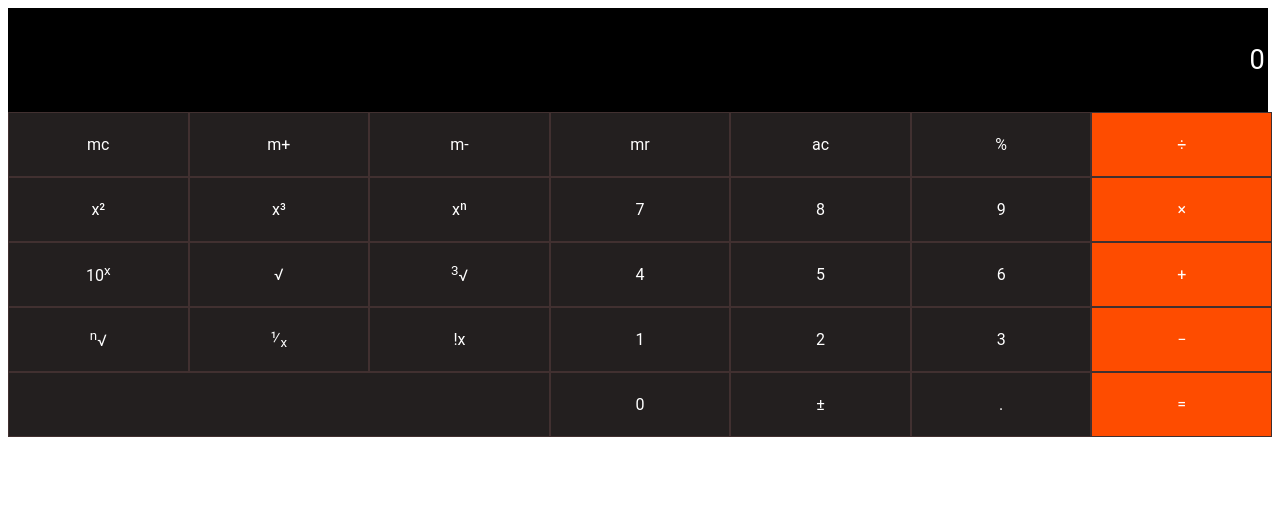
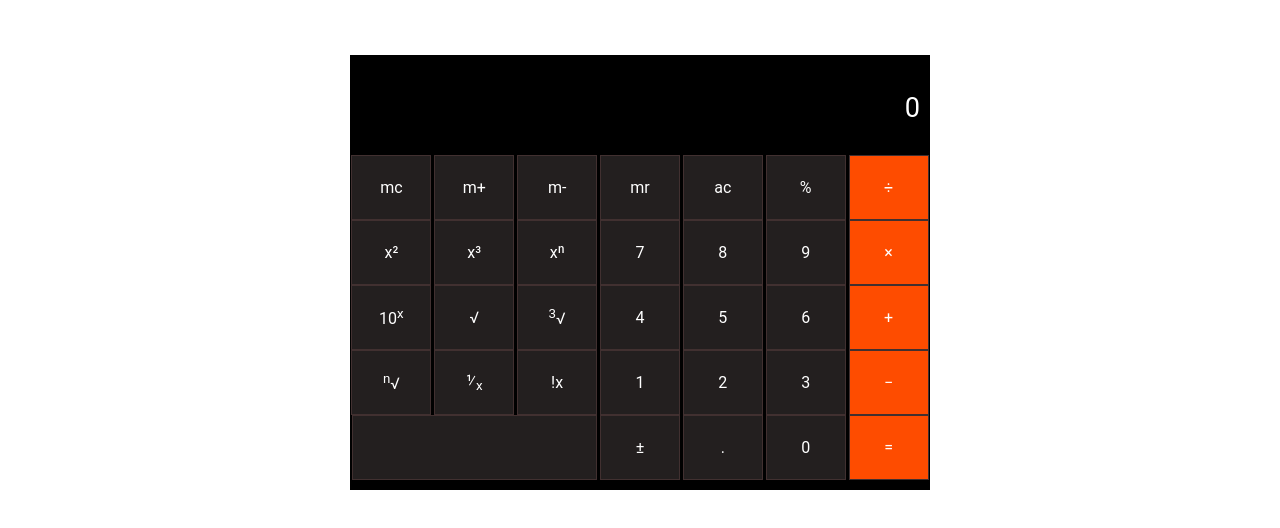
Before and after one commit to al-ensign/vanilla-js-calculator, a website built with webpack: page src/index.html in a window 1280 px wide. Built offline with nearby package versions, Linux system fonts and the light colour scheme.

Commit message:
update calc styles

```diff
--- a/src/index.html
+++ b/src/index.html
@@ -8,43 +8,43 @@
     <link rel="stylesheet" href="./style.css" />
 </head>
 <body>
-    <section class="calc-screen main" id="main">
-      <input type="text" class="calc-numbers" value="0">
-    </section>
-    <section class="calc-keyboard">
-            <button type="button" class="button-el" id="mc"><p>mc</p></button>
-            <button type="button" class="button-el" id="mPlus"><p>m+</p></button>
-            <button type="button" class="button-el" id="mMinus"><p>m-</p></button>
-            <button type="button" class="button-el" id="mr"><p>mr</p></button>
-            <button type="button" class="button-el" id="ac"><p>ac</p></button>
-            <button type="button" class="button-el" id="percent"><p>&#37</p></button>
-            <button type="button" class="button-el special" id="divide"><p>&#247</p></button>
-            <button type="button"class="button-el" id="square"><p>x&#178</p></button>
-            <button type="button"class="button-el" id="cube"><p>x&#179</p></button>
-            <button type="button"  class="button-el" id="anyPower"><p>x&#x207F</p></button>
-            <button type="button" class="button-el" id="seven"><p>7</p></button>
-            <button type="button" class="button-el" id="eight"><p>8</p></button>
-            <button type="button" class="button-el" id="nine"><p>9</p></button>
-            <button type="button" class="button-el special" id="multiply"><p>&#215</p></button>
-            <button type="button"  class="button-el" id="tenPowerX"><p>10<sup>x</sup></p></button>
-            <button type="button"  class="button-el" id="root"><p>&#8730</p></button>
-            <button type="button"  class="button-el" id="cubicRoot"><p><sup>3</sup>&#8730</p></button>
-            <button type="button" class="button-el" id="four"><p>4</p></button>
-            <button type="button" class="button-el" id="five"><p>5</p></button>
-            <button type="button"class="button-el" id="six"><p>6</p></button>
-            <button type="button" class="button-el special" id="plus"><p>&#43</p></button>
-            <button type="button"  class="button-el" id="yRoot"><p><sup>n</sup>&#8730</p></button>
-            <button type="button" class="button-el" id="devideByX"><p>&#x215F<sub>x</sub></p></button>
-            <button type="button" class="button-el" id="factorial"><p>!x</p></button>
-            <button type="button" class="button-el" id="one"><p>1</p></button>
-            <button type="button" class="button-el" id="two"><p>2</p></button>
-            <button type="button" class="button-el" id="three"><p>3</p></div>
-            <button type="button" class="button-el special" id="minus"><p>&#8722</p></button>
-            <div class="button-empty span-3"></div>
-            <button type="button" class="button-el" id="zero"><p>0</p></button>
-            <button type="button" class="button-el" id="changeSign"><p>&#177</p></button>
-            <button type="button" class="button-el" id="dot"><p>.</p></button>
-            <button type="button"  class="button-el special" id="equal"><p>&#61</p></button>
-          </section>
+    <div class="calculator" id="main">
+      <div class="calc-screen"><p>0</p></div>
+    <div class="buttons">
+      <button type="button" class="btn" id="mc"><p>mc</p></button>
+      <button type="button" class="btn" id="mPlus"><p>m+</p></button>
+      <button type="button" class="btn" id="mMinus"><p>m-</p></button>
+      <button type="button" class="btn" id="mr"><p>mr</p></button>
+      <button type="button" class="btn" id="ac"><p>ac</p></button>
+      <button type="button" class="btn" id="percent"><p>&#37</p></button>
+      <button type="button" class="btn special" id="divide"><p>&#247</p></button>
+      <button type="button"class="btn" id="square"><p>x&#178</p></button>
+      <button type="button"class="btn" id="cube"><p>x&#179</p></button>
+      <button type="button"  class="btn" id="anyPower"><p>x&#x207F</p></button>
+      <button type="button" class="btn" id="seven"><p>7</p></button>
+      <button type="button" class="btn" id="eight"><p>8</p></button>
+      <button type="button" class="btn" id="nine"><p>9</p></button>
+      <button type="button" class="btn special" id="multiply"><p>&#215</p></button>
+      <button type="button"  class="btn" id="tenPowerX"><p>10<sup>x</sup></p></button>
+      <button type="button"  class="btn" id="root"><p>&#8730</p></button>
+      <button type="button"  class="btn" id="cubicRoot"><p><sup>3</sup>&#8730</p></button>
+      <button type="button" class="btn" id="four"><p>4</p></button>
+      <button type="button" class="btn" id="five"><p>5</p></button>
+      <button type="button"class="btn" id="six"><p>6</p></button>
+      <button type="button" class="btn special" id="plus"><p>&#43</p></button>
+      <button type="button"  class="btn" id="yRoot"><p><sup>n</sup>&#8730</p></button>
+      <button type="button" class="btn" id="devideByX"><p>&#x215F<sub>x</sub></p></button>
+      <button type="button" class="btn" id="factorial"><p>!x</p></button>
+      <button type="button" class="btn" id="one"><p>1</p></button>
+      <button type="button" class="btn" id="two"><p>2</p></button>
+      <button type="button" class="btn" id="three"><p>3</p></button>
+      <button type="button" class="btn special" id="minus"><p>&#8722</p></button>
+      <div class="empty span-3"></div>
+      <button type="button" class="btn" id="changeSign"><p>&#177</p></button>
+      <button type="button" class="btn" id="dot"><p>.</p></button>
+      <button type="button" class="btn" id="zero"><p>0</p></button>
+      <button type="button"  class="btn special" id="equal"><p>&#61</p></button>
+    </div>
+  </div>
 </body>
 </html>
--- a/src/style.css
+++ b/src/style.css
@@ -1,40 +1,54 @@
-.calc-keyboard {
+.calculator{
+    width: 580px;
+    height: 435px;
+    background: #000;
+    margin: 55px auto;
+    color: #fff;
+    font-family: 'Roboto', serif;
+    gap: 0.05px;
+}
+.calc-screen{
+    font-family: 'Roboto', serif;
+    height: 80px;
+    padding: 10px;
+    display: grid;
+    font-size: 1.7em;
+    justify-items: end;
+}
+.buttons {
     display:grid;
     grid-template-columns: repeat(7,1fr);
-    border:0;
+    grid-auto-rows: auto;
+    justify-items: center;
 }
-.calc-numbers{
-    font-family: 'Roboto', serif;
-    background: black;
-    color: white;
-    font-size: 1.7em;
-    border:1px solid black;
-    text-align: right;
-    width: 99.2%;
-    height: 100px;
-}
-.span-3{
-    grid-column: span 3;
-}
-.button-el{
+.btn {
     font-family: 'Roboto', serif;
     font-size:1em;
+    text-align: center;
     height: 65px;
+    width: 80px;
     color: white;
     border:0.05px solid rgb(65, 48, 48);
     background: rgb(35, 31, 31);
+    cursor: pointer;
+    user-select: none;
 }
-.button-el:hover{
-    background: rgb(106, 103, 103);
-}
-.special:hover{
-    background: rgb(236, 116, 18);
+.btn:hover{
+    filter: brightness(150%);
 }
 .special{
     background-color:rgb(254, 76, 0);
 }
-.button-empty{
+.special:hover{
+    filter: brightness(150%);
+}
+.empty {
+    background: rgb(35, 31, 31);
+    border:0.05px solid rgb(65, 48, 48);
+}
+.span-3 {
     height: 63px;
-    border:0.05px solid rgb(65, 48, 48);
-    background: rgb(35, 31, 31);
+    width: 243px;
+    grid-column: span 3;
+    grid-auto-flow: row dense;
 }
```
